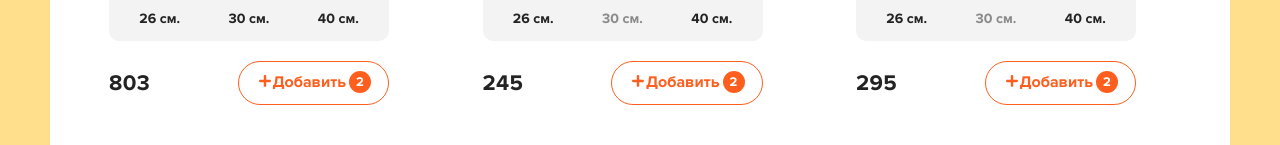
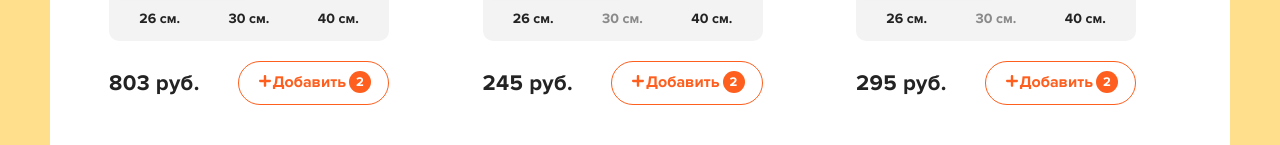
Before and after one commit to DenilFuirie/react-pizza, a React app: page / in a window 1280 px wide. Shown: the part 655-800 px from the top of the page. Built offline with nearby package versions, Linux system fonts and the light colour scheme.

Commit message:
PropTypes

```diff
--- a/package.json
+++ b/package.json
@@ -10,6 +10,7 @@
     "@testing-library/user-event": "^7.1.2",
     "@typescript-eslint/eslint-plugin": "^2.10.0",
     "@typescript-eslint/parser": "^2.10.0",
+    "axios": "^0.21.1",
     "babel-eslint": "10.1.0",
     "babel-jest": "^24.9.0",
     "babel-loader": "8.1.0",
@@ -46,6 +47,7 @@
     "postcss-normalize": "8.0.1",
     "postcss-preset-env": "6.7.0",
     "postcss-safe-parser": "4.0.1",
+    "prop-types": "^15.7.2",
     "react": "^16.13.1",
     "react-app-polyfill": "^1.0.6",
     "react-dev-utils": "^10.2.1",
--- a/src/App.js
+++ b/src/App.js
@@ -3,16 +3,14 @@ import React, {useState} from 'react';
 import {Header} from './components';
 import {Home, Cart} from "./pages";
 import {Route} from "react-router-dom";
+import axios from 'axios';
 
 const App = () => {
     const [pizzas, setPizzas] = useState([])
 
     React.useEffect(() => {
-        fetch('http://localhost:3000/db.json')
-            .then((res) => res.json())
-            .then(json => {
-                setPizzas(json.pizzas);
-            })
+        axios.get('http://localhost:3000/db.json')
+            .then(({data}) => setPizzas(data.pizzas))
     }, []);
 
     console.log(pizzas);
--- a/src/components/PizzaBlock.js
+++ b/src/components/PizzaBlock.js
@@ -1,4 +1,5 @@
 import React from 'react';
+import PropTypes from 'prop-types';
 import classNames from 'classnames';
 
 const PizzaBlock = ({ name, imageUrl, price, category, sizes, types }) => {
@@ -52,7 +53,7 @@ const PizzaBlock = ({ name, imageUrl, price, category, sizes, types }) => {
                 </ul>
             </div>
             <div className="pizza-block__bottom">
-                <div className="pizza-block__price">{price}</div>
+                <div className="pizza-block__price">{price} руб.</div>
                 <div className="button button--outline button--add">
                     <svg
                         width="12"
@@ -73,4 +74,13 @@ const PizzaBlock = ({ name, imageUrl, price, category, sizes, types }) => {
     )
 }
 
+PizzaBlock.propTypes = {
+  name: PropTypes.string.isRequired,
+  imageUrl: PropTypes.string.isRequired,
+  price: PropTypes.number.isRequired,
+  types: PropTypes.arrayOf(PropTypes.number).isRequired,
+  sizes: PropTypes.arrayOf(PropTypes.number).isRequired,
+
+};
+
 export default PizzaBlock;
```
Also changed, not shown: 2 other files (tests, documents, lock files or other folders).
